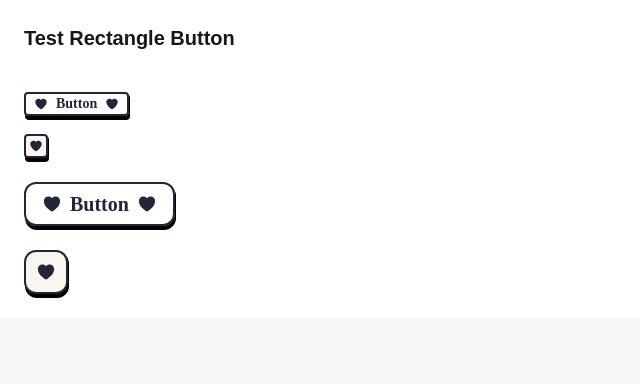
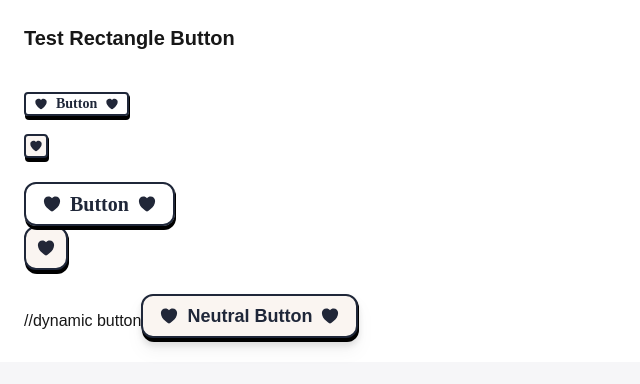
Before and after one commit to colinjcason/project-ruminate, a Next.js app: page / in a window 1280 px wide. Shown: the top 384 px of the page, without its empty margins (0-640 px from the left). Built offline with nearby package versions, Linux system fonts and the light colour scheme.

Commit message:
added rectangle dynamic button

```diff
--- a/src/app/page.tsx
+++ b/src/app/page.tsx
@@ -4,6 +4,7 @@ import RectangleButton from "../components/buttons/rectangle-button";
 import SmallRectangleButton from "../components/buttons/small-rectangle-button";
 import SmallSquareButton from "../components/buttons/small-square-button";
 import LargeSquareButton from "../components/buttons/square-button";
+import DynamicRectangleButton from "../components/buttons/update-rectangle-button";
 
 export default function HomePage() {
   return (
@@ -25,11 +26,23 @@ export default function HomePage() {
         onClick={() => alert('Button Clicked!')}
       />
        <br/>
-       {/* <SmallSquareButton onClick={() => alert('Heart Clicked!')} /> */}
-        <br/>
         <LargeSquareButton
         onClick={() => alert('Button Clicked!')}
       />
+      <br/>
+
+      //dynamic button
+ <DynamicRectangleButton
+  label="Neutral Button"
+  bgColor="var(--d-color-semantic-neutral-bg, #FAF5F1)"
+  textColor="var(--d-color-semantic-neutral-content, #1F2739)"
+  iconColor="var(--d-color-semantic-neutral-content, #1F2739)"
+  outlineColor="var(--d-color-semantic-neutral-content, #1F2739)"
+  size="lg"
+  noOutline={false} // Ensure border and shadow are applied
+  className="text-xl font-bold leading-7"
+  onClick={() => console.log("Neutral Button Clicked")}
+/>
     </main>
   );
 }
--- /dev/null
+++ b/src/components/buttons/update-rectangle-button.tsx
@@ -0,0 +1,95 @@
+import React from "react";
+
+type ButtonSize = "xs" | "sm" | "md" | "lg";
+type ButtonColor = string; // Allow dynamic colors via HEX, RGB, or Tailwind class.
+
+interface DynamicButtonProps {
+  label: string; // Button text
+  size?: ButtonSize; // Button size: 'xs', 'sm', 'md', 'lg'
+  bgColor?: ButtonColor; // Dynamic background color
+  textColor?: ButtonColor; // Dynamic text color
+  iconColor?: ButtonColor; // Dynamic icon color
+  outlineColor?: ButtonColor; // Dynamic outline color (border)
+  noOutline?: boolean; // Removes border and drop shadow if true
+  onClick?: () => void; // Click handler
+  className?: string; // Additional classes
+}
+
+const sizeStyles: Record<ButtonSize, { height: string; padding: string; borderRadius: string; iconSize: string }> = {
+  xs: { height: "24px", padding: "0px 8px", borderRadius: "4px", iconSize: "14px" },
+  sm: { height: "32px", padding: "0px 12px", borderRadius: "10px", iconSize: "14px" },
+  md: { height: "36px", padding: "0px 16px", borderRadius: "12px", iconSize: "16px" },
+  lg: { height: "44px", padding: "0px 16px", borderRadius: "12px", iconSize: "20px" },
+};
+
+const fontStyles: Record<ButtonSize, { fontSize: string; lineHeight: string; fontWeight: string }> = {
+  xs: { fontSize: "14px", lineHeight: "20px", fontWeight: "700" },
+  sm: { fontSize: "16px", lineHeight: "24px", fontWeight: "700" },
+  md: { fontSize: "16px", lineHeight: "24px", fontWeight: "700" },
+  lg: { fontSize: "18px", lineHeight: "28px", fontWeight: "700" },
+};
+
+export const DynamicRectangleButton: React.FC<DynamicButtonProps> = ({
+  label,
+  size = "md", // Default size
+  bgColor = "#92004C", // Default background color
+  textColor = "#FFC6BC", // Default text color
+  iconColor = "#FFC6BC", // Default icon color
+  outlineColor = "#1F2739", // Default outline color
+  noOutline = false, // By default, border and shadow are applied
+  onClick,
+  className,
+}) => {
+  const styles = sizeStyles[size];
+  const font = fontStyles[size];
+
+  return (
+    <button
+      onClick={onClick}
+      className={`inline-flex items-center justify-center gap-2 flex-shrink-0 ${
+        noOutline ? "" : "drop-shadow-lg"
+      } ${className ?? ""}`}
+      style={{
+        height: styles.height,
+        padding: styles.padding,
+        borderRadius: styles.borderRadius,
+        backgroundColor: bgColor,
+        color: textColor,
+        border: noOutline ? "none" : `2px solid ${outlineColor}`,
+        boxShadow: noOutline ? "none" : "1px 2px 0px 0px #000, 1px 4px 0px 0px #000",
+        fontFamily: `"Roboto Flex", sans-serif`,
+        fontSize: font.fontSize,
+        fontWeight: font.fontWeight,
+        lineHeight: font.lineHeight,
+        textAlign: "center",
+      }}
+    >
+      {/* Icon on the left */}
+      <img
+        src="/h-icon/solid/heart.svg"
+        alt="Heart Icon Left"
+        style={{
+          width: styles.iconSize,
+          height: styles.iconSize,
+          filter: `invert(${iconColor === "#FFFFFF" ? 1 : 0})`,
+        }}
+      />
+
+      {/* Button label */}
+      <span>{label}</span>
+
+      {/* Icon on the right */}
+      <img
+        src="/h-icon/solid/heart.svg"
+        alt="Heart Icon Right"
+        style={{
+          width: styles.iconSize,
+          height: styles.iconSize,
+          filter: `invert(${iconColor === "#FFFFFF" ? 1 : 0})`,
+        }}
+      />
+    </button>
+  );
+};
+
+export default DynamicRectangleButton;
```
